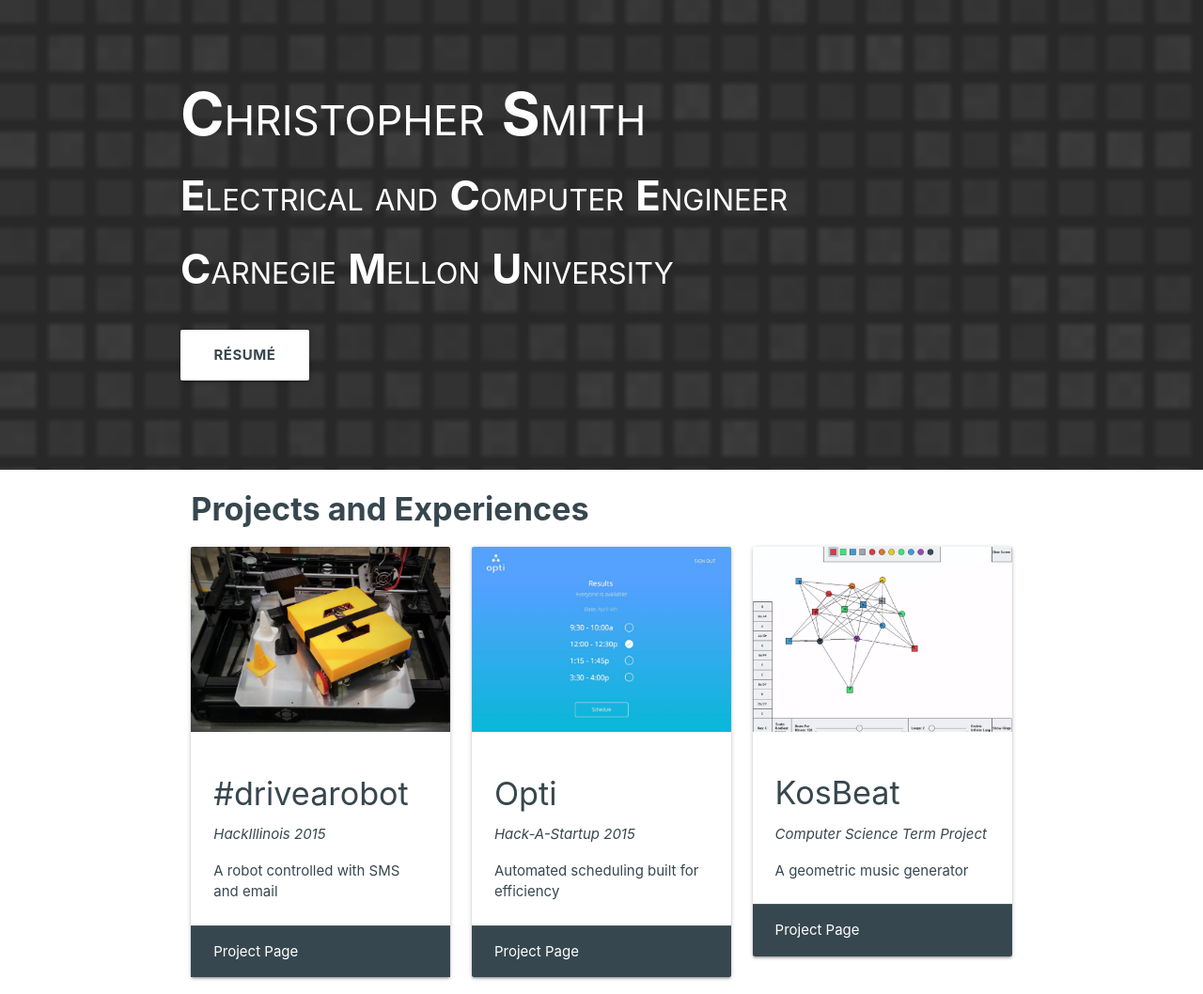
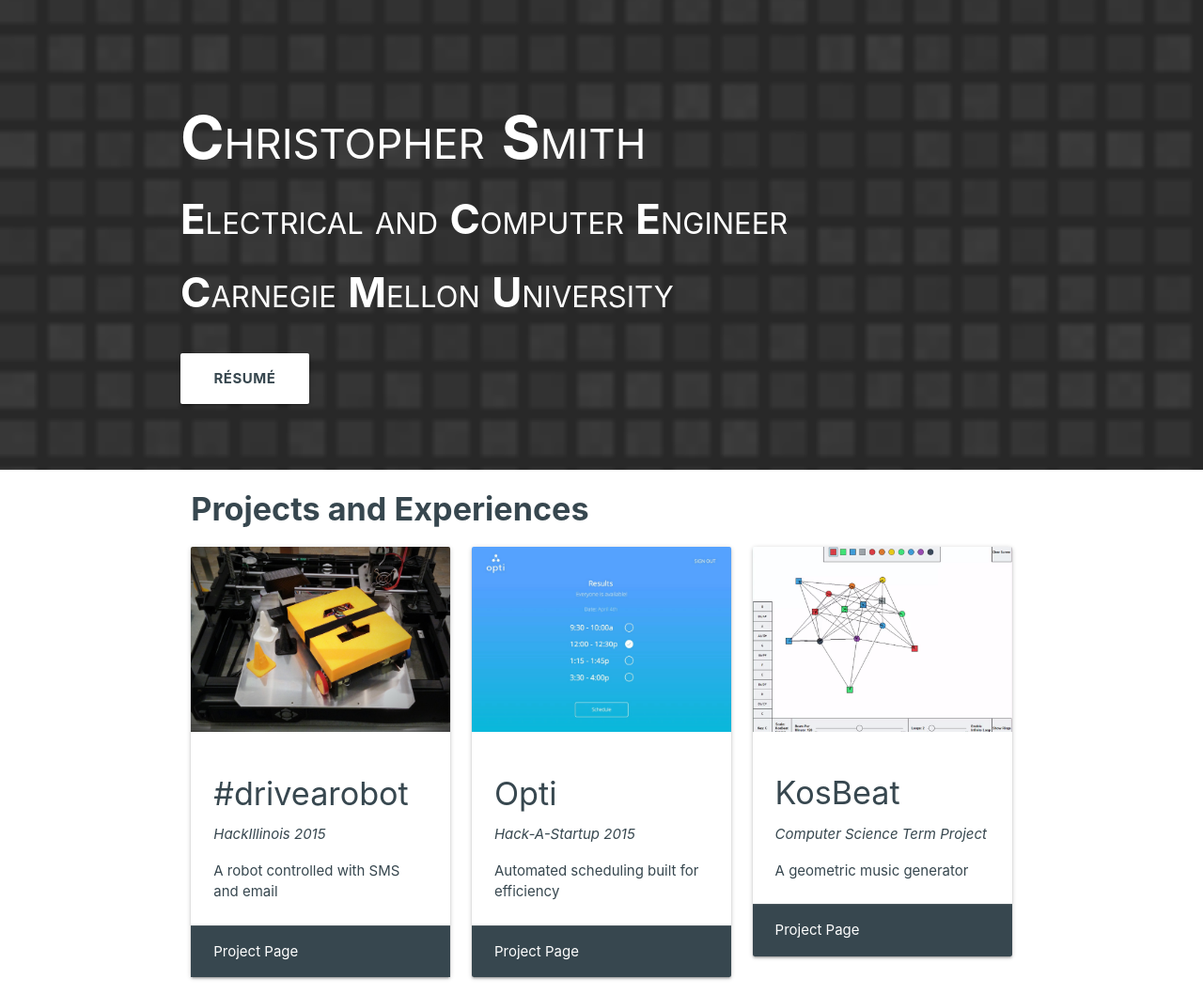
Before and after one commit to cvsmith/cvsmith.github.io, a plain HTML site: page index.html in a window 1280 px wide. Shown: the top 1058 px of the page at 94% size. Drawn offline with nearby package versions, Linux system fonts and the light colour scheme.

Commit message:
fixed valign

```diff
--- a/index.html
+++ b/index.html
@@ -16,8 +16,7 @@
 
     <body>
         <!-- Headline, info, resume link -->
-          <div class="parallax-container">
-          <br><br>
+          <div class="parallax-container valign-wrapper">
             <div style="font-variant:small-caps" class="container valign white-text">
                 <h1><b>C</b>hristopher <b>S</b>mith</h2>
                 <h3><b>E</b>lectrical and <b>C</b>omputer <b>E</b>ngineer</h4>
```
